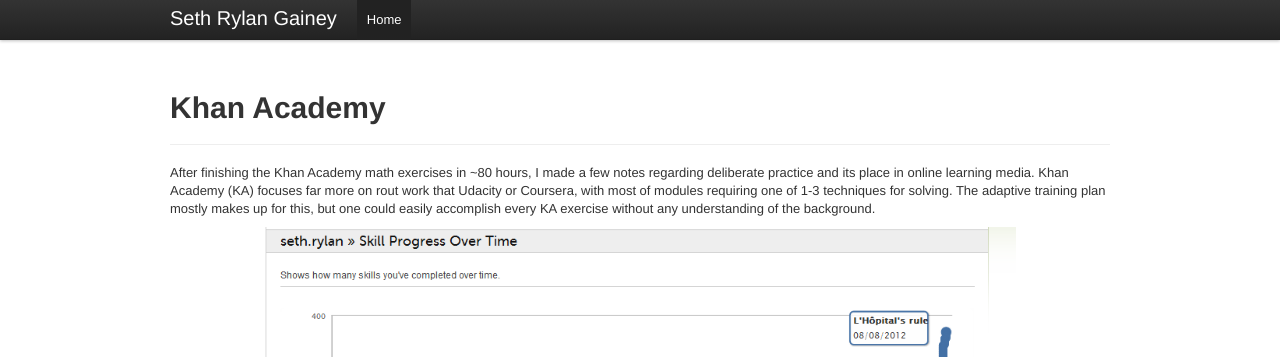
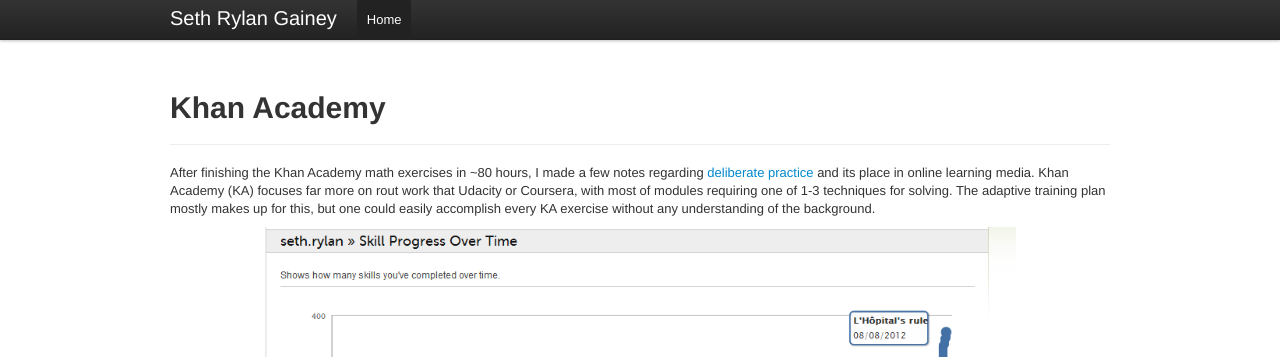
Before and after one commit to sethrylan/sethrylan.github.io, a Jekyll site: the page built from _posts/2012-09-13-khan-academy.md, in a window 1280 px wide and 1356 px high. Shown: the top 357 px of the window. Built offline with Jekyll 4.4.1, drawn with Linux system fonts in a browser that asks for light colours; nearby versions of some CDN libraries; Markdown is read by kramdown in place of the engine named in the settings; some of the changed lines change nothing that is shown.

Commit message:
Added WP link

```diff
--- a/_posts/2012-09-13-khan-academy.md
+++ b/_posts/2012-09-13-khan-academy.md
@@ -6,7 +6,7 @@
 # {{ page.title }}
 ---------------------------------------
 
-After finishing the Khan Academy math exercises in ~80 hours, I made a few notes regarding deliberate practice and its place in online learning media. Khan Academy (KA) focuses far more on rout work that Udacity or Coursera, with most of modules requiring one of 1-3 techniques for solving. The adaptive training plan mostly makes up for this, but one could easily accomplish every KA exercise without any understanding of the background.
+After finishing the Khan Academy math exercises in ~80 hours, I made a few notes regarding <a href="http://en.wikipedia.org/wiki/Practice_(learning_method)#Deliberate_practice">deliberate practice</a> and its place in online learning media. Khan Academy (KA) focuses far more on rout work that Udacity or Coursera, with most of modules requiring one of 1-3 techniques for solving. The adaptive training plan mostly makes up for this, but one could easily accomplish every KA exercise without any understanding of the background.
 
 <p align="center">
   <img src="/images/2012-09/khan_finish.png" align="center" width="80%"/>
```
